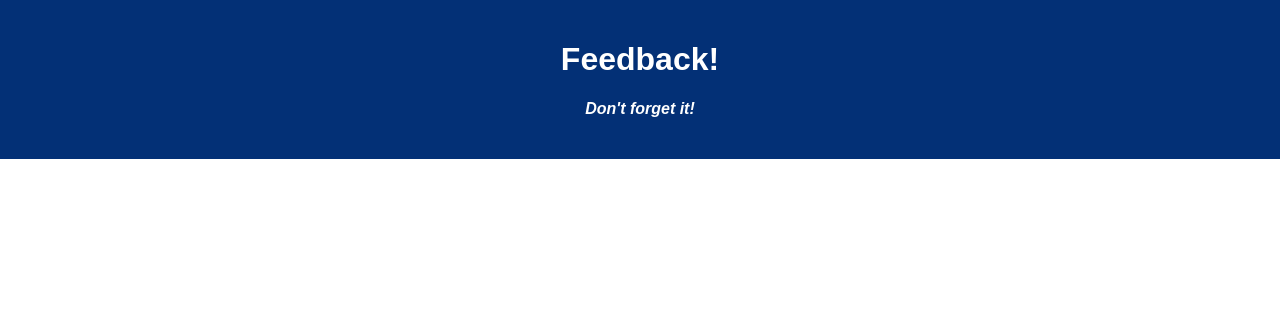
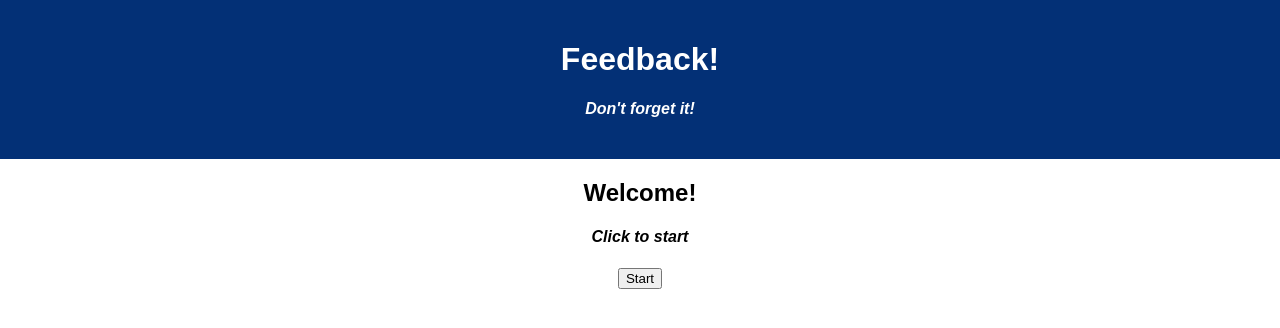
Before and after one commit to TerryOKeefe/Student-Feedback-Form, a React (Create React App) app: page / in a window 1280 px wide. Shown: the top 328 px of the page. Built offline with nearby package versions, Linux system fonts and the light colour scheme.

Commit message:
setup home route

```diff
--- a/src/components/App/App.jsx
+++ b/src/components/App/App.jsx
@@ -1,6 +1,13 @@
 import React from 'react';
 import axios from 'axios';
 import './App.css';
+
+// import for project
+import {Route, HashRouter as Router} from 'react-router-dom';
+
+// import components
+import Home from '../Home/Home';
+
 
 function App() {
 
@@ -10,6 +17,12 @@ function App() {
         <h1 className='App-title'>Feedback!</h1>
         <h4>Don't forget it!</h4>
       </header>
+      <Router>
+        <Route path="/" exact>
+          <Home />
+        </Route>
+
+      </Router>
     </div>
   );
 }
--- /dev/null
+++ b/src/components/Home/Home.jsx
@@ -0,0 +1,22 @@
+import {useHistory} from 'react-router-dom';
+import './Home.css';
+
+function Home () {
+    // browser history
+    const history = useHistory();
+
+    // click to take us to /feeling route
+    const handleClick = () => {
+        // on click change to feeling route
+        history.push('/feeling');
+    }
+    return (
+        <div>
+            <h2>Welcome!</h2>
+            <h4>Click to start</h4>
+            <button onClick={handleClick}>Start</button>
+        </div>
+    )
+}
+
+export default Home;
```
Also changed, not shown: src/components/Home/Home.css (added), 1 other file (tests, documents, lock files or other folders).
